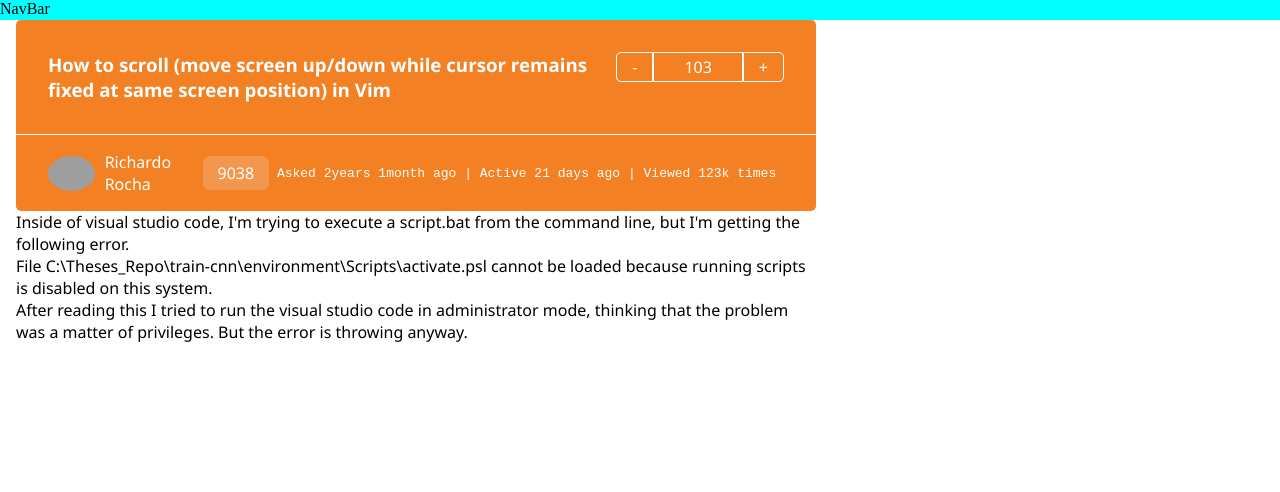
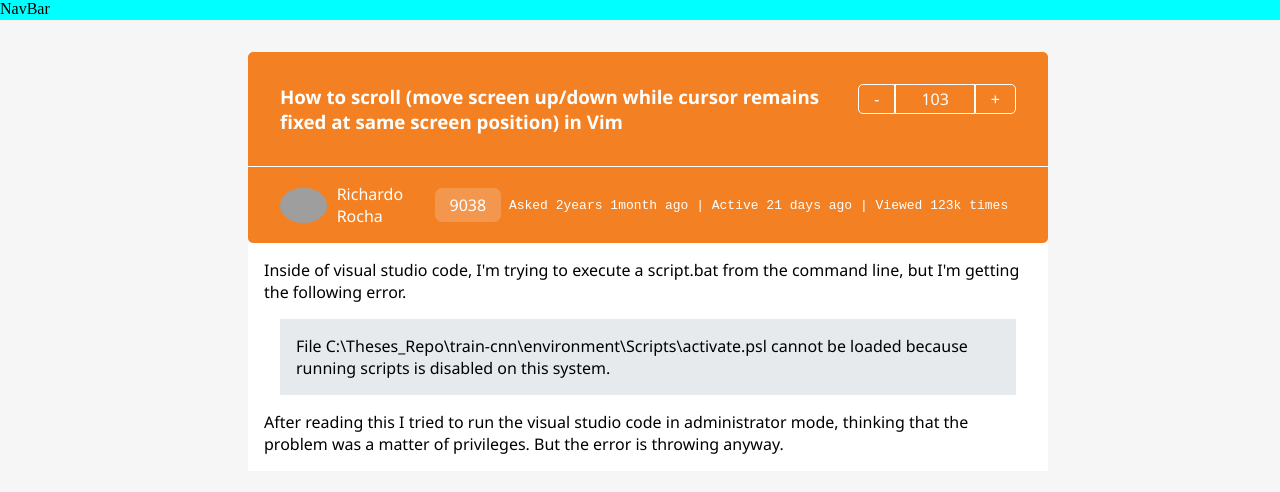
Before and after one commit to abhishekdasz/StackoverflowClone, a React (Create React App) app: page / in a window 1280 px wide. Shown: the top 492 px of the page. Built offline with nearby package versions, Linux system fonts and the light colour scheme; grey boxes are pictures that could not be loaded.

Commit message:
creating the hero-section

```diff
--- a/src/index.css
+++ b/src/index.css
@@ -3,6 +3,13 @@
   margin: 0;
   padding: 0;
   box-sizing: border-box;
+}
+.hero-section
+{
+  background: #80808012;
+  height: 85vh;
+  display: flex;
+  justify-content: center;
 }
 .navbar
 {
@@ -17,8 +24,12 @@
   border-radius: 10px;
   margin-left: 1rem;
   font-family: 'Segoe UI', Tahoma, Geneva, Verdana, sans-serif;
+  margin-top: 2rem;
 }
-
+.questions-container
+{
+  background-color: #fff;
+}
 .questions-heading
 {
   background-color: #f38023;
@@ -61,7 +72,7 @@
 }
 #num
 {
-  padding: 0 30px;
+  padding: 0 25px;
   display: flex;
   align-items: center;
 }
@@ -99,3 +110,21 @@
   display: flex;
   align-items: center;
 }
+
+
+
+
+
+
+
+
+.questions-description
+{
+  padding: 1rem;
+}
+.compiler
+{
+  margin: 1rem;
+  padding: 1rem;
+  background-color: #e6eaed;
+}
```
